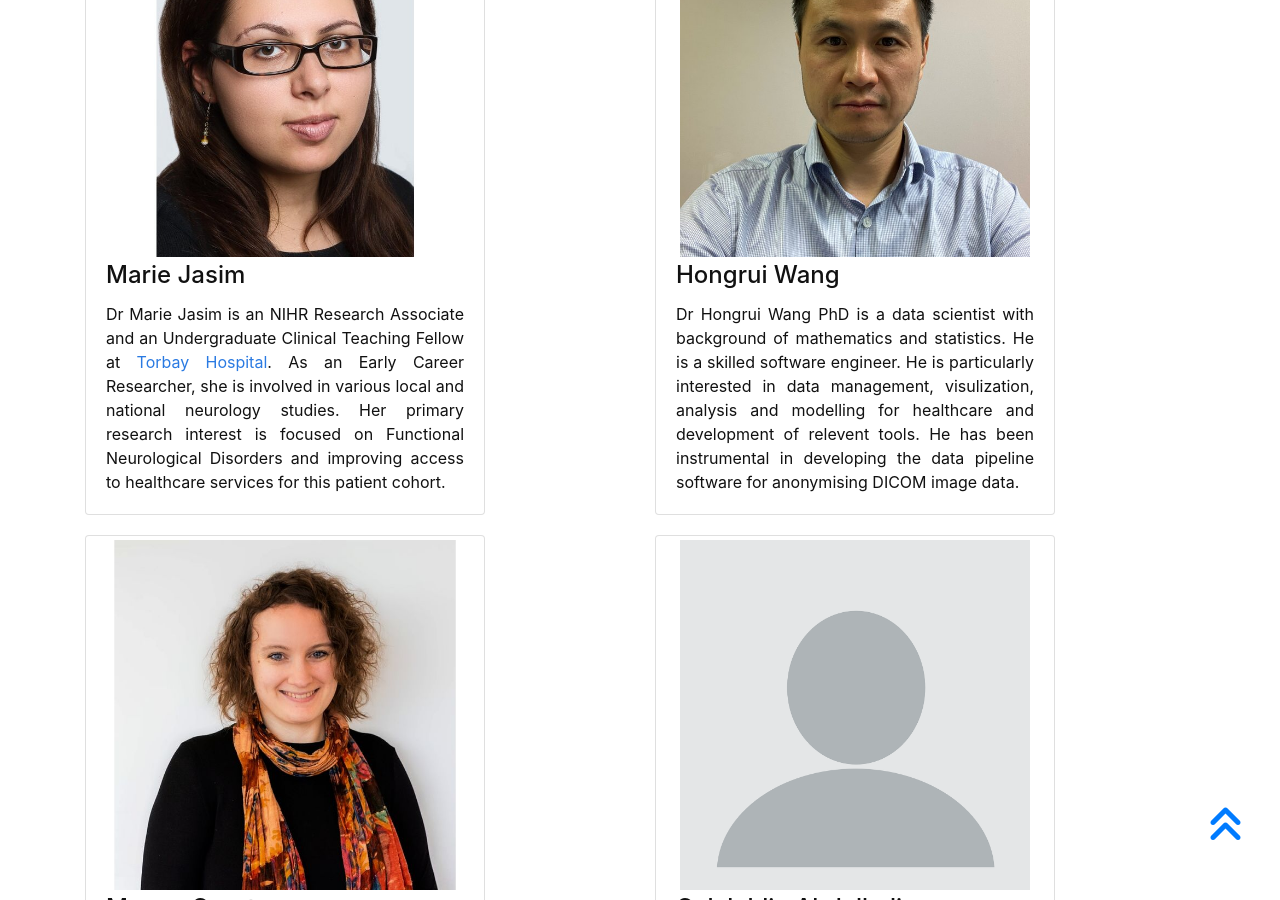
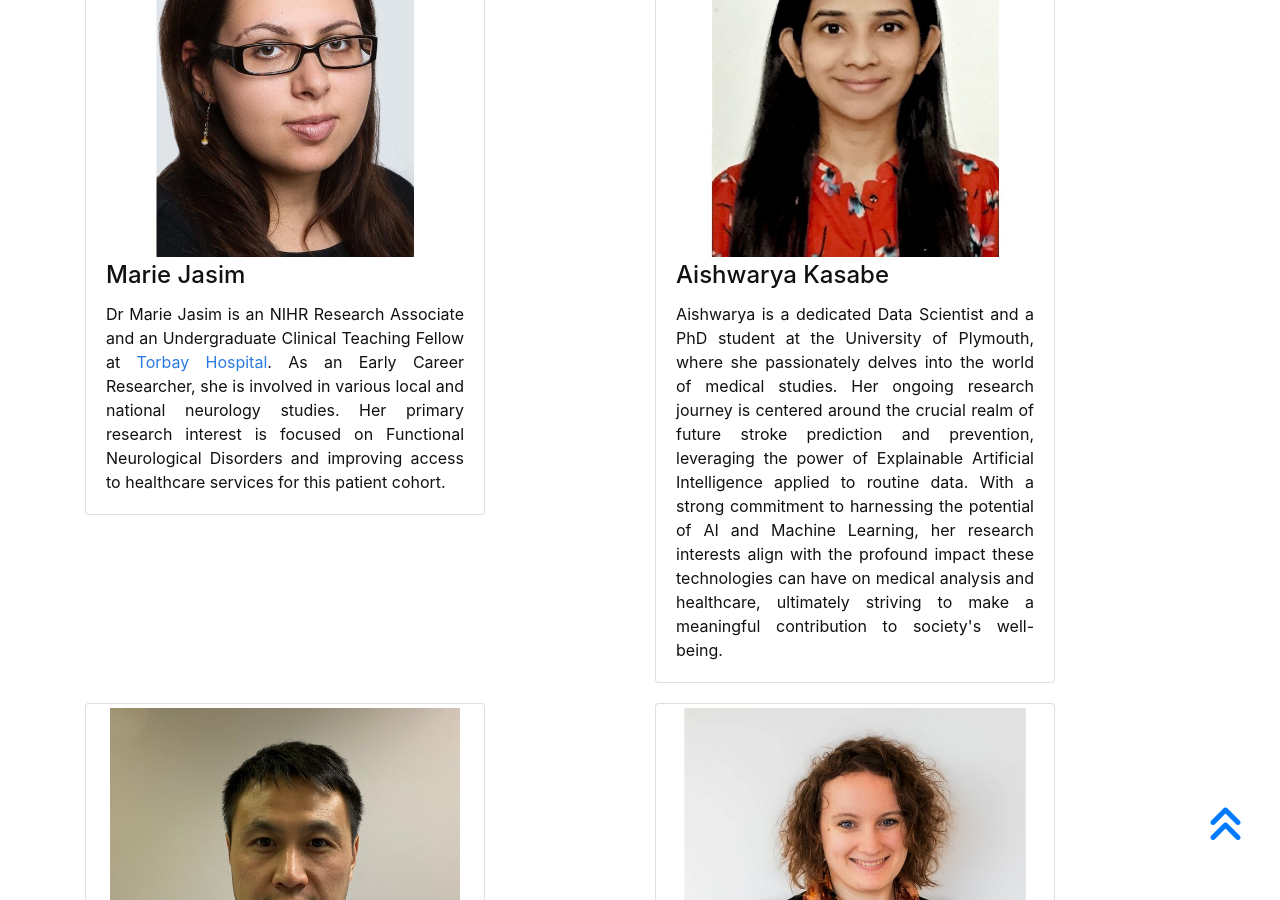
Before and after one commit to sustainsw/sustainsw.github.io, a Jekyll site: the page built from pages/people.md, in a window 1280 px wide and 900 px high, scrolled down 1117 px. Built offline with Jekyll 4.4.1, drawn with Linux system fonts in a browser that asks for light colours.

Commit message:
add new persion

```diff
--- a/pages/people.md
+++ b/pages/people.md
@@ -55,6 +55,12 @@ nav_order: 3
         {% endcapture %}
         {% include person.html name="Marie Jasim" image="/assets/img/Marie_Jasim.jpg"
         introduction=intro_marie_jasim %}
+
+        {% capture intro_aishwarya_kasabe %}
+Aishwarya is a dedicated Data Scientist and a PhD student at the University of Plymouth, where she passionately delves into the world of medical studies. Her ongoing research journey is centered around the crucial realm of future stroke prediction and prevention, leveraging the power of Explainable Artificial Intelligence applied to routine data. With a strong commitment to harnessing the potential of AI and Machine Learning, her research interests align with the profound impact these technologies can have on medical analysis and healthcare, ultimately striving to make a meaningful contribution to society's well-being.
+        {% endcapture %}
+        {% include person.html name="Aishwarya Kasabe" image="/assets/img/Aishwarya_Kasabe.jpg"
+        introduction=intro_aishwarya_kasabe %}
 
 
         {% capture intro_hongrui_wang %}
```
Also changed, not shown: assets/img/Aishwarya_Kasabe.jpg (added).
